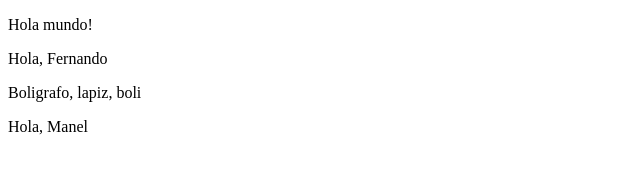
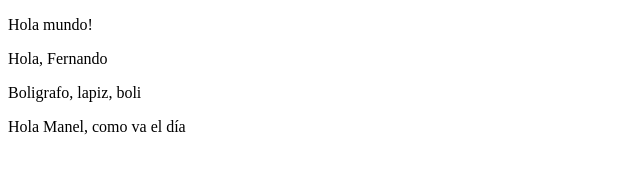
Before and after one commit to go3212/azure_bot_template, a plain HTML site: page index.htm in a window 1280 px wide. Shown: the whole page, without its empty margins (0-640 px from the left). Drawn offline with Linux system fonts and the light colour scheme.

Commit message:
Nuevo cambio realizado

```diff
--- a/index.htm
+++ b/index.htm
@@ -5,6 +5,6 @@
         <p>Hola mundo!</p>
         <p>Hola, Fernando</p>
         <p>Boligrafo, lapiz, boli</p>
-        <p>Hola, Manel</p>
+        <p>Hola Manel, como va el día</p>
     </body>
 </html>
```
